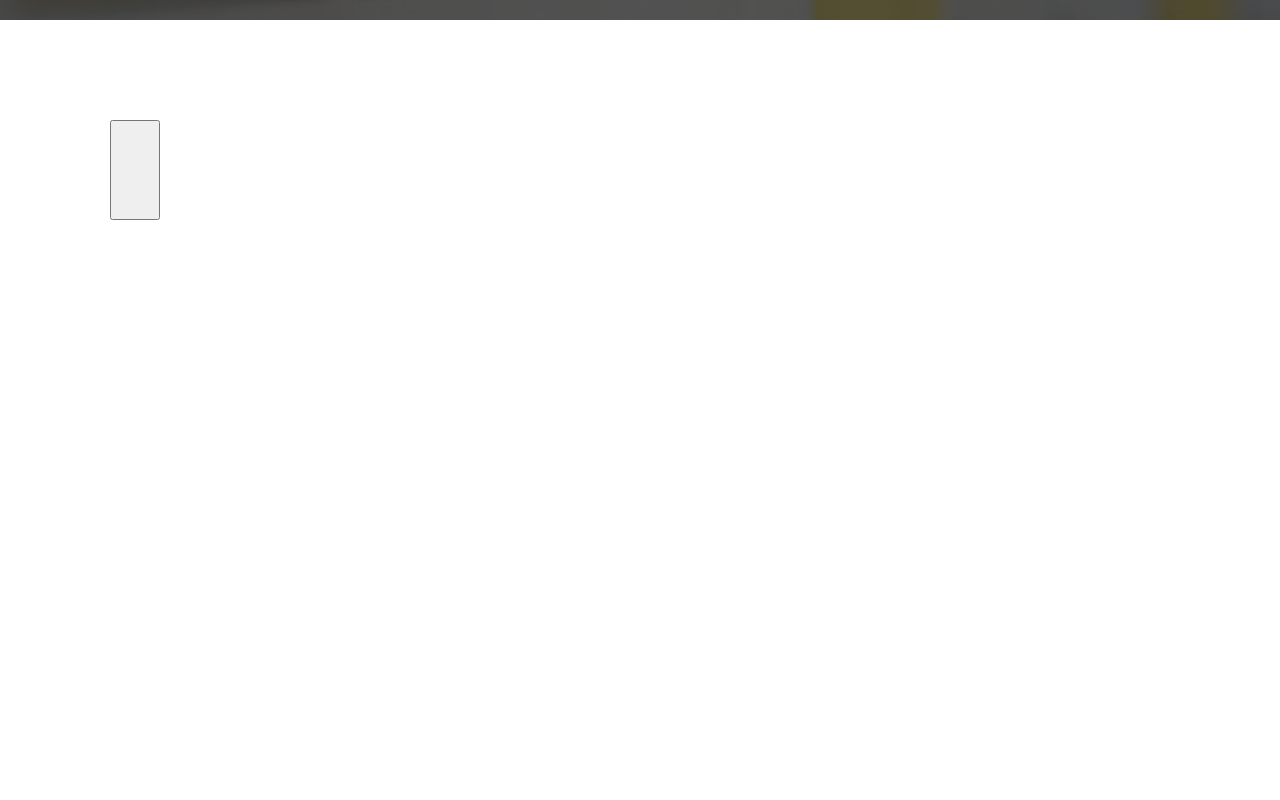
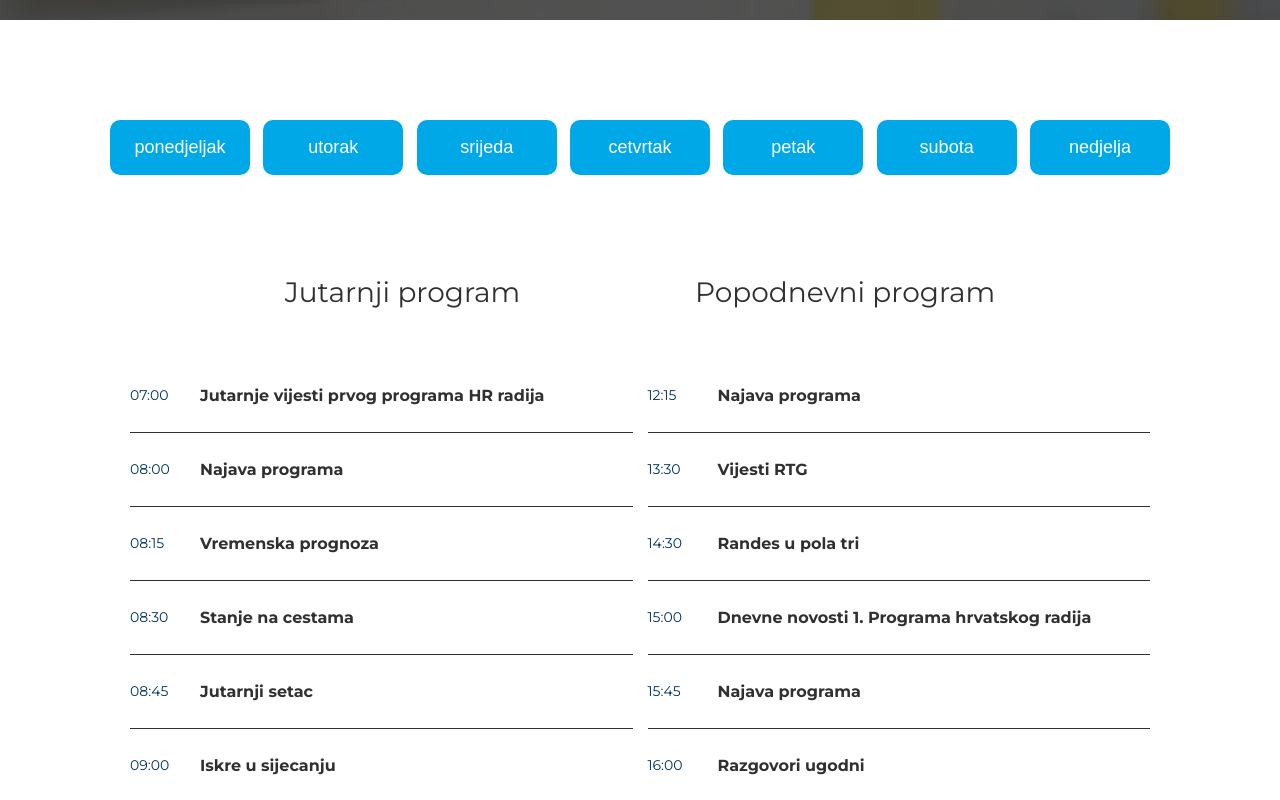
Before and after one commit to MilicTG/radio-tg, a React (Create React App) app: page /program in a window 1280 px wide. Shown: the part 300-1100 px from the top of the page. Before the commit the page ends 800 px from the top, so only its background shows below. Built offline with nearby package versions, Linux system fonts and the light colour scheme.

Commit message:
Depressed day

```diff
--- a/src/components/buttonSchedule/buttonSchedule.component.jsx
+++ b/src/components/buttonSchedule/buttonSchedule.component.jsx
@@ -8,7 +8,7 @@ import {
 
 const buttonSchedule = props => {
    return (
-      <Container>
+      <Container onClick={props.onClick}>
          <Text>{props.text}</Text>
       </Container>
    );
--- a/src/components/buttonSchedule/buttonSchedule.style.js
+++ b/src/components/buttonSchedule/buttonSchedule.style.js
@@ -3,10 +3,28 @@ import { theme } from '../../styles/theme';
 import { device } from '../../styles/responsive';
 
 export const buttonContainer = styled.button`
-   width: 5rem;
-   height: 10rem;
+   width: 14rem;
+   height: 5.5rem;
+   background: ${theme.colorSecondary};
+   border: none;
+   border-radius: 1rem;
+   transition: all 0.2s ease-in-out;
+   cursor: pointer;
+   :hover {
+      box-shadow: 3px 10px 28px -13px rgba(33, 33, 33, 0.2);
+      cursor: pointer;
+      background: ${theme.colorPrimary};
+   }
+   :active {
+      transform: scale(0.95);
+      box-shadow: none;
+   }
+   :focus {
+      background: ${theme.colorPrimary};
+   }
 `;
 
 export const buttonText = styled.p`
    color: white;
+   font-size: 1.8rem;
 `;
--- /dev/null
+++ b/src/pages/marketingPage/marketingPage.component.jsx
@@ -0,0 +1 @@
+import React from 'react';
--- a/src/pages/programPage/program.page.jsx
+++ b/src/pages/programPage/program.page.jsx
@@ -1,4 +1,5 @@
 import React, { Component } from 'react';
+import Fade from 'react-reveal/Fade';
 
 //styles
 import {
@@ -10,6 +11,7 @@ import { Container } from '../../styles/Container';
 //components
 import SmallHeader from '../../components/headerSmall/headerSmall.component';
 import ScheduleButton from '../../components/buttonSchedule/buttonSchedule.component';
+import Footer from '../../components/footer/footer.component';
 
 //data
 import headImage from '../../assets/img-program.jpg';
@@ -53,10 +55,51 @@ export default class ProgramPage extends Component {
                desc={this.state.headDesc}
             />
             <Container>
-               <BtnWrapper>
-                  <ScheduleButton />
-               </BtnWrapper>
+               <Fade bottom cascade>
+                  <BtnWrapper>
+                     <ScheduleButton
+                        text='ponedjeljak'
+                        onClick={this.changeToMonday}
+                     />
+                     <ScheduleButton
+                        text='utorak'
+                        onClick={this.changeToTuesday}
+                     />
+                     <ScheduleButton text='srijeda' />
+                     <ScheduleButton text='cetvrtak' />
+                     <ScheduleButton text='petak' />
+                     <ScheduleButton text='subota' />
+                     <ScheduleButton text='nedjelja' />
+                  </BtnWrapper>
+               </Fade>
+               <SchWrap>
+                  <table>
+                     <thead>
+                        <tr>Jutarnji program</tr>
+                        <tr>Popodnevni program</tr>
+                     </thead>
+                     <tbody>
+                        <tr>
+                           {this.state.morning.map(shows => (
+                              <td id={shows.id}>
+                                 <p>{shows.time}</p>
+                                 <h4>{shows.name}</h4>
+                              </td>
+                           ))}
+                        </tr>
+                        <tr>
+                           {this.state.afternoon.map(shows => (
+                              <td id={shows.id}>
+                                 <p>{shows.time}</p>
+                                 <h4>{shows.name}</h4>
+                              </td>
+                           ))}
+                        </tr>
+                     </tbody>
+                  </table>
+               </SchWrap>
             </Container>
+            <Footer />
          </>
       );
    }
--- a/src/pages/programPage/program.style.js
+++ b/src/pages/programPage/program.style.js
@@ -1,4 +1,5 @@
 import styled from 'styled-components';
+import { theme } from '../../styles/theme';
 
 export const buttonWrapper = styled.div`
    display: flex;
@@ -11,18 +12,26 @@ export const scheduleWrapper = styled.div`
    display: flex;
    justify-content: center;
    flex-flow: row;
+   padding-bottom: 10rem;
    table {
       display: flex;
       flex-flow: column;
       width: 100%;
-      justify-content: space-evenly;
+      justify-content: space-between;
       thead {
-         display: flex;
+         color: ${theme.colorFont};
+         font-size: 2.8rem;
+         padding-bottom: 5rem;
+         display: inherit;
          flex-flow: row;
          justify-content: space-evenly;
       }
       tbody {
-         display: flex;
+         padding: 0 2rem 2rem 2rem;
+         display: grid;
+         grid-template-columns: 1fr 1fr;
+         grid-column-gap: 1.5rem;
+         grid-row-gap: 3rem;
          flex-flow: row;
          justify-content: space-evenly;
          tr {
@@ -33,9 +42,18 @@ export const scheduleWrapper = styled.div`
                justify-content: start;
                display: inherit;
                flex-flow: row;
-               padding: 2rem 0 2rem 0;
+               padding: 2.7rem 0;
+               border-bottom: 0.09px solid ${theme.colorFont};
+               h4 {
+                  font-size: 1.6rem;
+                  color: ${theme.colorFont};
+               }
                p {
-                  padding: 0 2rem 0 0;
+                  display: block;
+                  width: 5rem;
+                  color: ${theme.colorPrimary};
+                  font-size: 1.4rem;
+                  padding: 0 7rem 0 0;
                }
             }
          }
```
Also changed, not shown: src/pages/ProgramPage.js (deleted, +0 -132 lines), src/pages/marketingPage/marketingPage.style.js (added).
